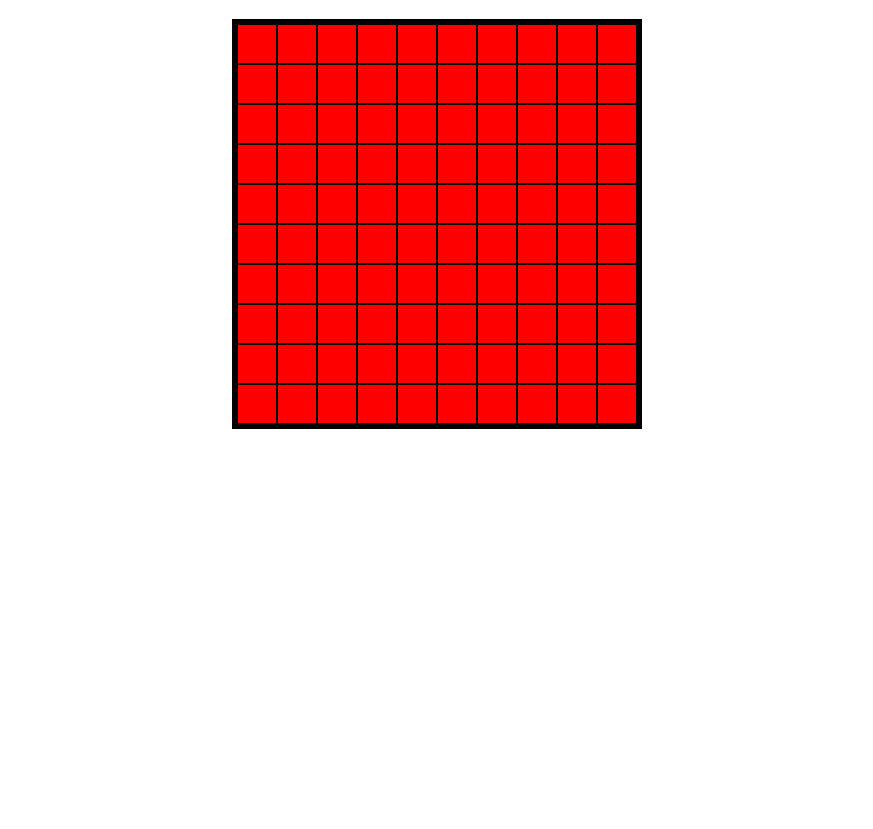
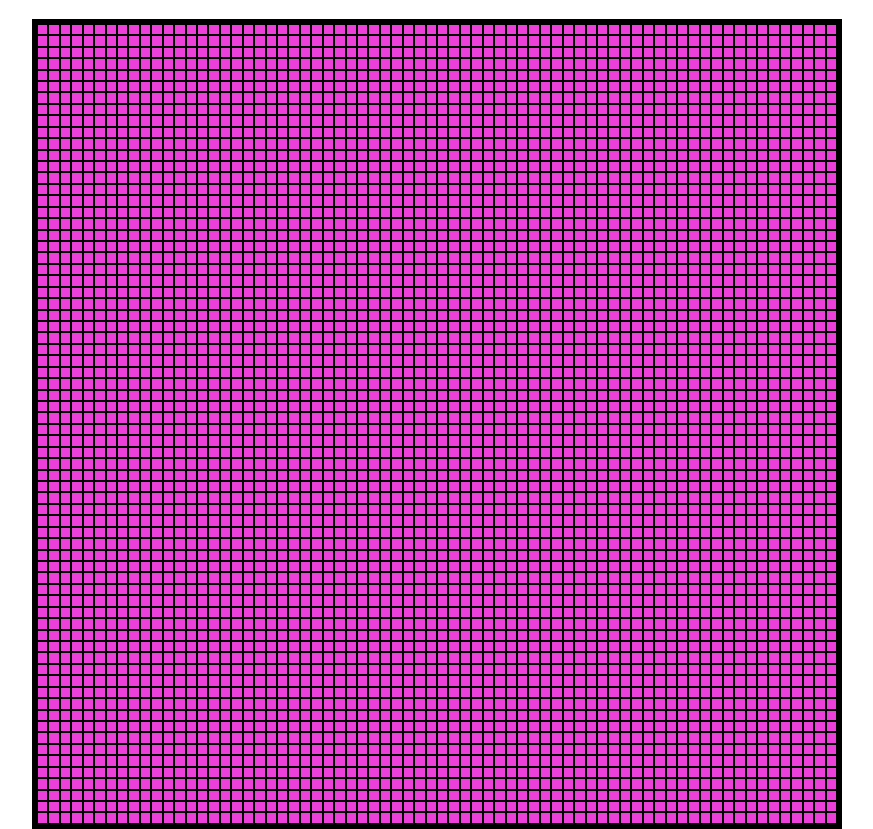
Before and after one commit to BaptisteLenain/Etch-A-Sketch, a plain HTML site: page index.html in a window 1280 px wide. Shown: the part 61-890 px from the top of the page, without its empty margins (203-1076 px from the left). Before the commit the page ends 800 px from the top, so only its background shows below. Drawn offline with Linux system fonts and the light colour scheme.

Commit message:
grid working + hover change color

```diff
--- a/script.js
+++ b/script.js
@@ -4,19 +4,31 @@ Creer
 */
 
 const grid = document.getElementById('grid');
-let numDivPerRow = 10;
+let numDivPerRow = 70;
 let gridNumber = Math.pow(numDivPerRow,2);
+let newDiv = ''
 
 function createDivs() {
+/* This function creates the divs of the grid */
     for (let i = 0; i < gridNumber; i++) {
         test = Math.sqrt(gridNumber);
-        console.log(test);
-
-        const newDiv = document.createElement('div');
+        newDiv = document.createElement('div');
         newDiv.classList.add('gridPiece');
         grid.appendChild(newDiv);
-        gridCol = grid.style.gridTemplateColumns = `repeat(${Math.sqrt(gridNumber)},1fr)`;
-        gridRow = grid.style.gridTemplateRows = `repeat(${Math.sqrt(gridNumber)},1fr)`;
-    }
-}
+        gridCols = grid.style.gridTemplateColumns = `repeat(${Math.sqrt(gridNumber)},1fr)`;
+        gridRows = grid.style.gridTemplateRows = `repeat(${Math.sqrt(gridNumber)},1fr)`;
+    };
+};
 createDivs(gridNumber);
+
+function colorDiv () {
+/* when click on one of the newDiv, transform the div in the selected color */
+    let gridPieces = document.querySelectorAll('.gridPiece');
+    gridPieces.forEach(gridPiece => { gridPiece.addEventListener('mousemove', () => {
+        gridPiece.style.background = 'white';
+        console.log(gridPiece);
+
+        });
+    });
+};
+colorDiv();
--- a/style.css
+++ b/style.css
@@ -11,14 +11,14 @@ h1 {
 
 #grid {
     background: rgba(34, 90, 245, 0.72);
-    width: 400px;
-    height: 400px;
+    width: 800px;
+    height: 800px;
     border: 5px solid black;
     display: grid;
 }
 
 .gridPiece {
-    background: red;
+    background: rgb(237, 63, 217);
     border: 1px solid black;
 
     box-sizing: border-box;
```
